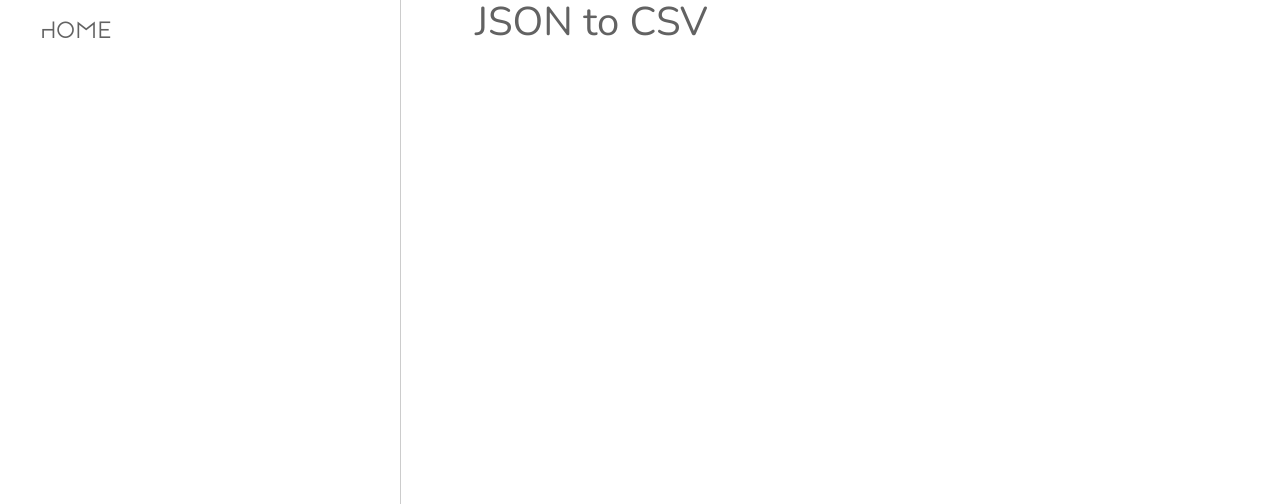
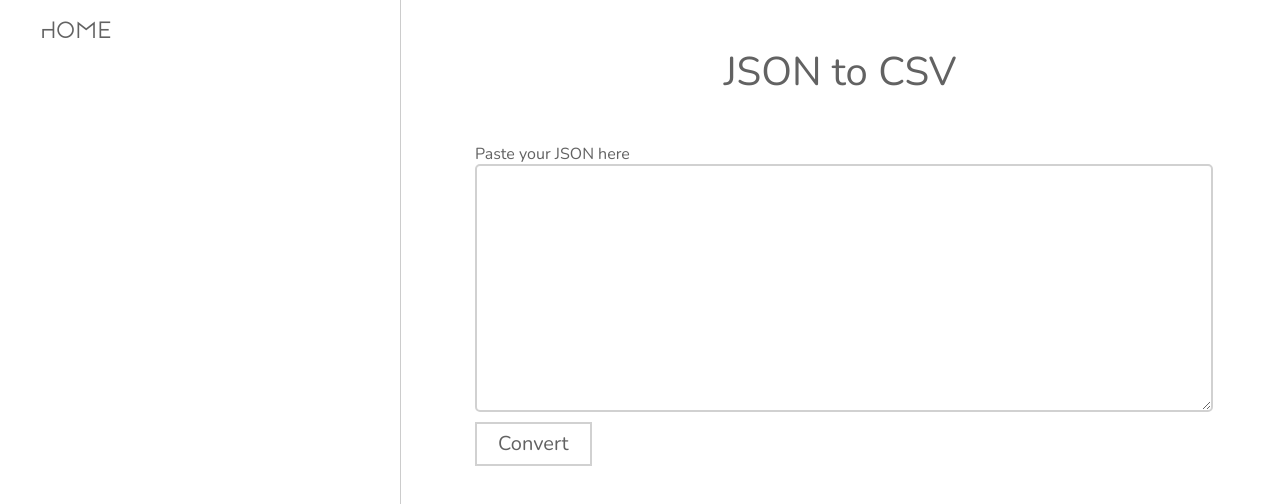
Before and after one commit to samroberts707/Web-Utils, a Nuxt app: page /components/JSON/JSON-to-CSV in a window 1280 px wide. Shown: the top 504 px of the page. Built offline with nearby package versions, Linux system fonts and the light colour scheme.

Commit message:
Add a basic placeholder JSON component

```diff
--- a/app.vue
+++ b/app.vue
@@ -23,6 +23,7 @@ export default {
   }
   :root {
     --text-black: #626262;
+    --grey: #d1d1d1;
     --blue-sapphire: #28536b;
     --cyan: #65f6e9;
     --light-salmon: #f7a278;
@@ -55,8 +56,45 @@ export default {
       padding: 0 75px;
       margin: 0 auto;
       max-width: 1200px;
+      div.component {
+        div.header {
+          display: grid;
+          position: relative;
+          align-items: center;
+          justify-items: center;
+          padding: 50px 0;
+        }
+        label {
+          display: block;
+          position: relative;
+        }
+        textarea {
+          display: block;
+          position: relative;
+          width: 100%;
+          border: 2px solid var(--grey);
+          border-radius: 5px;
+          outline: none;
+        }
+        button {
+          display: block;
+          position: relative;
+          margin: 10px 0;
+          background-color: #FFFFFF;
+          border: 2px solid var(--grey);
+          padding: 8px 21px;
+          cursor: pointer;
+          transition: border 0.3s ease-in-out, color 0.3s ease-in-out;
+          &.cyan {
+            &:hover {
+              color: var(--cyan);
+              border-color: var(--cyan);
+            }
+          }
+        }
+      }
     }
-    h1, h2, h3, h4, h5, h6, p, a, li, span, button {
+    h1, h2, h3, h4, h5, h6, p, a, li, span, button, label, textarea {
       font-family: 'Nunito', sans-serif;
       margin: 0;
       color: var(--text-black);
@@ -79,11 +117,16 @@ export default {
       line-height: 34px;
       font-weight: 300;
     }
-    p {
+    p, li, a, button, textarea {
       font-size: 20px;
       line-height: 24px;
       margin-bottom: 10px;
       font-weight: 200;
     }
+    label {
+      font-size: 16px;
+      line-height: 20px;
+      font-weight: 200;
+    }
   }
 </style>
--- a/pages/components/JSON/JSON-to-CSV.vue
+++ b/pages/components/JSON/JSON-to-CSV.vue
@@ -1,11 +1,21 @@
 <template>
     <div class="component json-to-csv">
-        <h1>JSON to CSV</h1>
+        <div class="header">
+            <h1>JSON to CSV</h1>
+        </div>
+        <div class="">
+            <label for="json_input">Paste your JSON here</label>
+            <textarea rows="10" id="json_input" name="json_input"></textarea>
+            <button class="cyan">Convert</button>
+        </div>
     </div>
 </template>
 <script>
 export default {
-
+    name: 'json-to-csv',
+    head: {
+        title: 'JSON to CSV - Web Utils'
+    }
 }
 </script>
 <style lang="scss" scoped>
```
